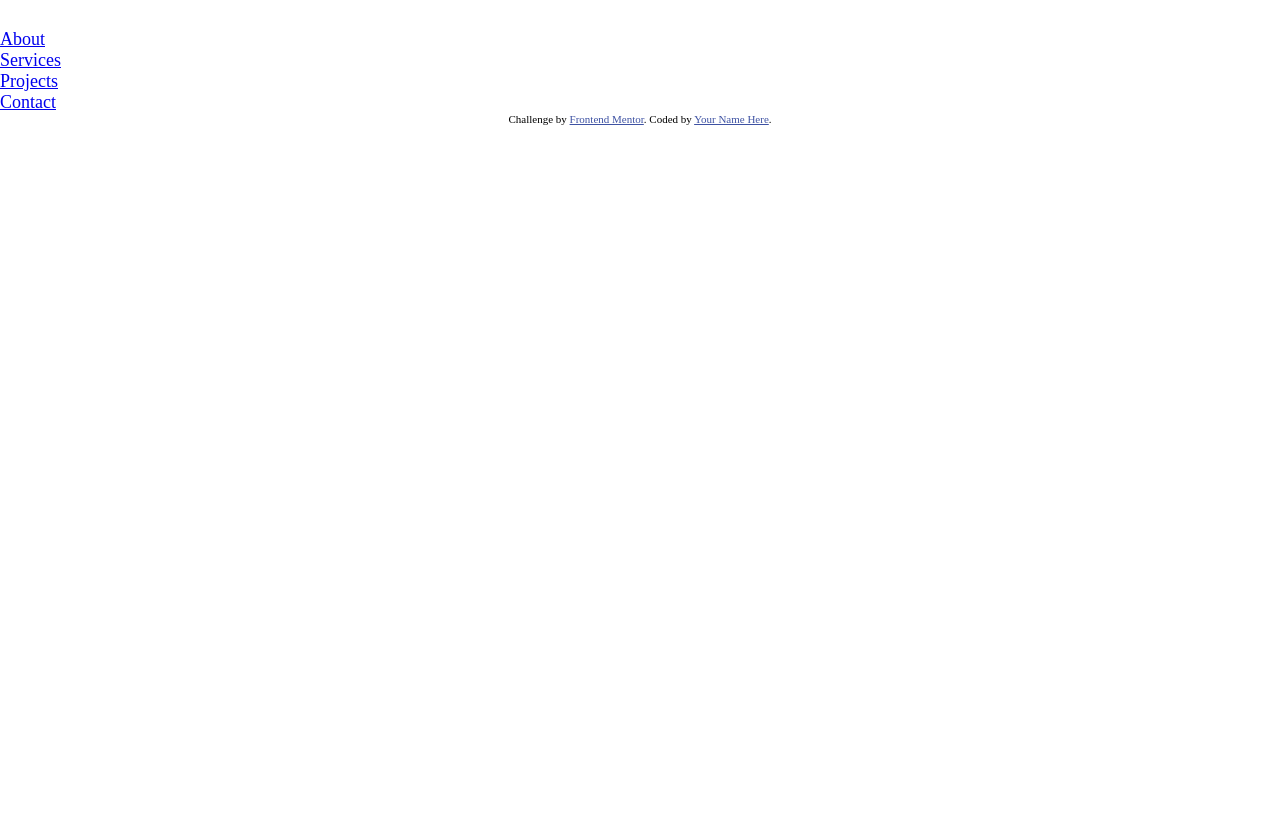
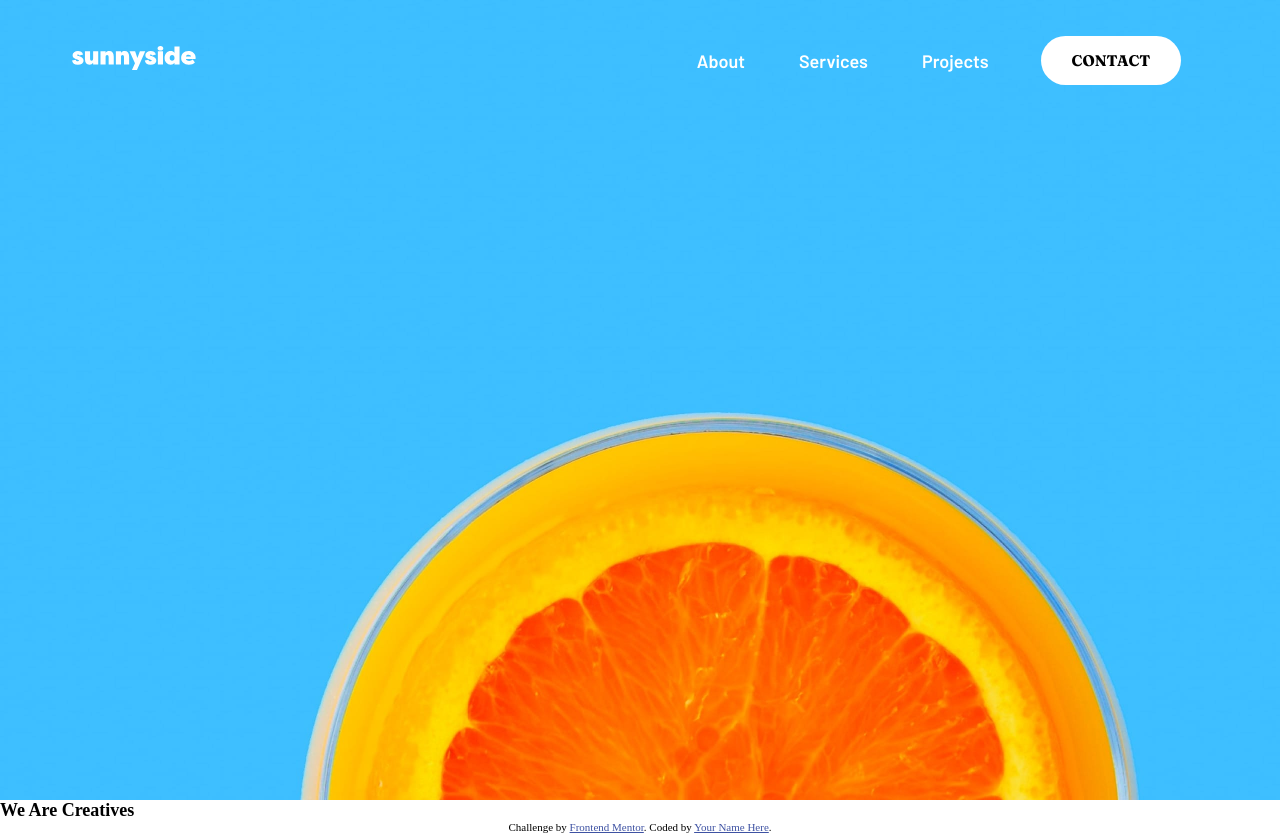
Before and after one commit to otatame/fementor-sunnyside, a plain HTML site: page index.html in a window 1280 px wide. Before the commit the page ends 800 px from the top, so only its background shows below. Drawn offline with Linux system fonts and the light colour scheme.

Commit message:
navbar styling

```diff
--- a/index.html
+++ b/index.html
@@ -19,14 +19,20 @@
   <main>
     <div id="hero">
       <nav id="navbar">
-        <img src="./images/logo.svg" alt="logo" id="logo">
-        <ul id="list">
-          <li><a href="#">About</a></li>
-          <li><a href="#">Services</a></li>
-          <li><a href="#">Projects</a></li>
-          <li><a href="#">Contact</a></li>
-        </ul>
+        <a href="#"><img src="./images/logo.svg" alt="logo" id="logo"></a>
+        <div id="list">
+          <a href="#" class="menuList">About</a>
+          <a href="#" class="menuList">Services</a>
+          <a href="#" class="menuList">Projects</a>
+          <a href="#" class="menuList">Contact</a>
+        </div>
       </nav>
+      <div id="heroContent">
+        <div class="content"></div>
+        <div class="contentText">
+          <h4>We Are Creatives</h4>
+        </div>
+      </div>
     </div>
   </main>
 
--- a/style.scss
+++ b/style.scss
@@ -32,8 +32,79 @@ $fraunces: 'Fraunces', serif;
 body{
     padding: 0;
     margin: 0;
+    overflow-x: hidden ;
 }
 
 *{
     box-sizing: border-box;
 }
+
+main{
+
+    #hero{
+
+        #navbar{
+            position: absolute;
+            display: flex;
+            padding: 2rem 4rem;
+            justify-content: space-between;
+            align-items: center;
+            width: 100%;
+            z-index: 999;
+
+            #list{
+                display: flex;
+                align-items: center;
+
+                .menuList{
+                    text-decoration: none;
+                    margin: 0 1.5rem;
+                    padding: 5px 0;
+                    font-family: $barlow;
+                    color: white;
+                    position: relative;
+
+
+                    &:nth-child(4){
+                        color: black;
+                        background: white;
+                        padding: 15px 1.7rem;
+                        margin-left: 1.4rem;
+                        font-size: .85rem;
+                        border-radius: 25px;
+                        font-family: $fraunces;
+                        text-transform: uppercase;
+                    }
+
+                    &::after{
+                        content: '';
+                        width: 0;
+                        height: 3px;
+                        background: white;
+                        position: absolute;
+                        bottom: 0;
+                        left: 50%;
+                        transition: all ease-in-out .3s;
+                    }
+
+                    &:hover::after{
+                        width: 100%;
+                        left: 0;
+                    }
+                }
+            }
+        }
+
+        #heroContent{
+            position: relative;
+
+            .content{
+                width: 100vw;
+                height: 100vh;
+                background: url('/images/desktop/image-header.jpg');
+                background-repeat: no-repeat;
+                background-size: cover;
+            }
+        }
+    }
+}
```
Also changed, not shown: style.css, 1 other file.
